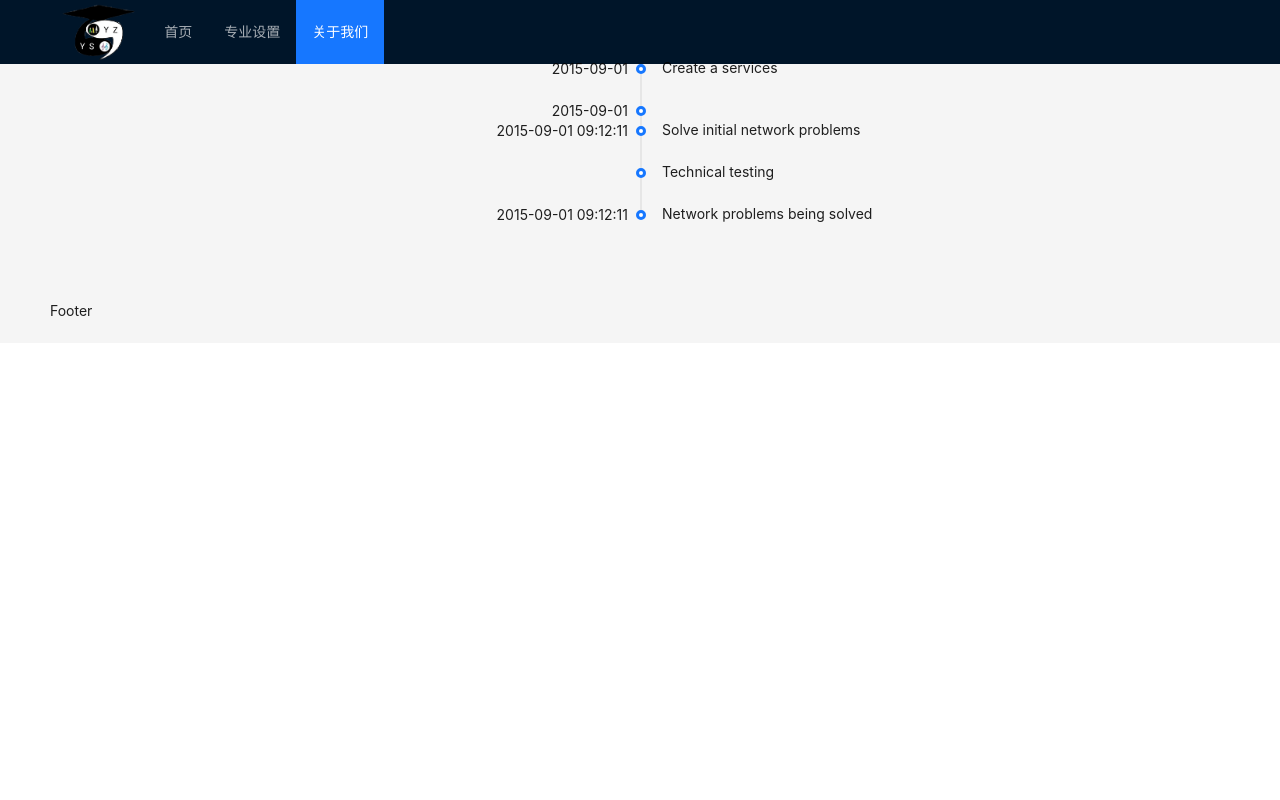
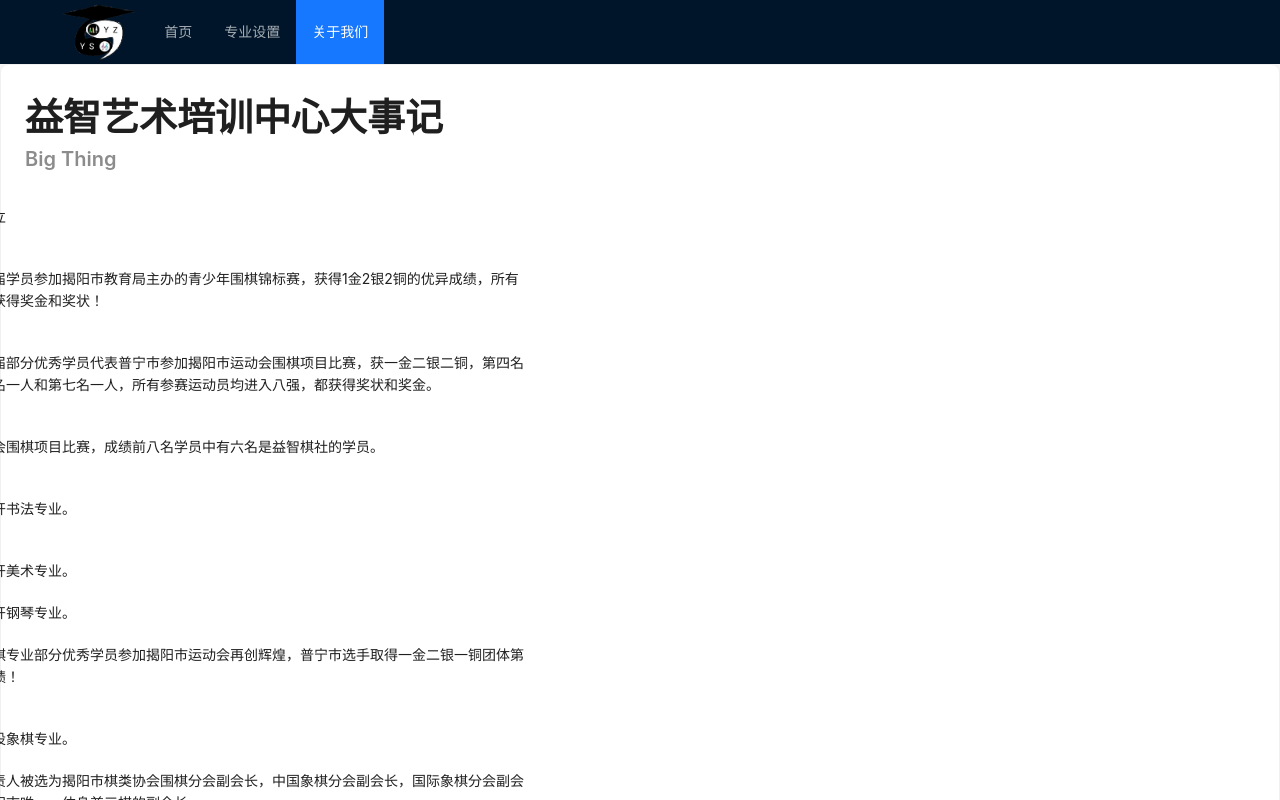
Before and after one commit to xiaobaigogo/netlify-feature-tour, a React app: page /about in a window 1280 px wide. Shown: the top 800 px of the page. Built offline with nearby package versions, Linux system fonts and the light colour scheme.

Commit message:
✨ feat: 完成关于大事记

```diff
--- /dev/null
+++ b/src/components/about/components/BigThing.tsx
@@ -0,0 +1,98 @@
+import { Card, Timeline, Typography } from "antd";
+import { ClockCircleOutlined } from "@ant-design/icons";
+
+export default function BigThing() {
+  return (
+    <Card>
+      <Typography.Title style={{ margin: "5px 0" }}>
+        {"益智艺术培训中心大事记"}
+      </Typography.Title>
+      <Typography.Title level={4} type="secondary" style={{ marginTop: "5px" }}>
+        {"Big Thing"}
+      </Typography.Title>
+      <Timeline mode={"left"} style={{ transform: "translate(-740px, 10px)" }}>
+        <Timeline.Item
+          dot={<ClockCircleOutlined />}
+          label={
+            <Typography.Title level={5} style={{ margin: "0" }}>
+              2012年
+            </Typography.Title>
+          }
+        ></Timeline.Item>
+        <Timeline.Item label={"2012年2月"}>益智棋社成立</Timeline.Item>
+        <Timeline.Item
+          dot={<ClockCircleOutlined />}
+          label={
+            <Typography.Title level={5} style={{ margin: "0" }}>
+              2013年
+            </Typography.Title>
+          }
+        ></Timeline.Item>
+        <Timeline.Item label={"2013年5月"}>
+          益智棋社首届学员参加揭阳市教育局主办的青少年围棋锦标赛，获得1金2银2铜的优异成绩，所有参赛学员都获得奖金和奖状！
+        </Timeline.Item>
+        <Timeline.Item
+          dot={<ClockCircleOutlined />}
+          label={
+            <Typography.Title level={5} style={{ margin: "0" }}>
+              2014年
+            </Typography.Title>
+          }
+        ></Timeline.Item>
+        <Timeline.Item label={"2014年7月"}>
+          益智棋社首届部分优秀学员代表普宁市参加揭阳市运动会围棋项目比赛，获一金二银二铜，第四名一人，第五名一人和第七名一人，所有参赛运动员均进入八强，都获得奖状和奖金。
+        </Timeline.Item>
+        <Timeline.Item
+          dot={<ClockCircleOutlined />}
+          label={
+            <Typography.Title level={5} style={{ margin: "0" }}>
+              2015年
+            </Typography.Title>
+          }
+        ></Timeline.Item>
+        <Timeline.Item label={"2015年7月"}>
+          普宁市运动会围棋项目比赛，成绩前八名学员中有六名是益智棋社的学员。
+        </Timeline.Item>
+        <Timeline.Item
+          dot={<ClockCircleOutlined />}
+          label={
+            <Typography.Title level={5} style={{ margin: "0" }}>
+              2016年
+            </Typography.Title>
+          }
+        ></Timeline.Item>
+        <Timeline.Item label={"2016年初"}>益智棋社新开书法专业。</Timeline.Item>
+        <Timeline.Item
+          dot={<ClockCircleOutlined />}
+          label={
+            <Typography.Title level={5} style={{ margin: "0" }}>
+              2017年
+            </Typography.Title>
+          }
+        ></Timeline.Item>
+        <Timeline.Item label={"2017年初"}>益智棋社新开美术专业。</Timeline.Item>
+        <Timeline.Item label={"2017年暑期"}>
+          益智棋社新开钢琴专业。
+        </Timeline.Item>
+        <Timeline.Item label={"2017年暑期"}>
+          益智棋社围棋专业部分优秀学员参加揭阳市运动会再创辉煌，普宁市选手取得一金二银一铜团体第二名的好成绩！
+        </Timeline.Item>
+        <Timeline.Item
+          dot={<ClockCircleOutlined />}
+          label={
+            <Typography.Title level={5} style={{ margin: "0" }}>
+              2018年
+            </Typography.Title>
+          }
+        ></Timeline.Item>
+        <Timeline.Item label={"2018年初"}>益智棋社增设象棋专业。</Timeline.Item>
+        <Timeline.Item label={"2018年初"}>
+          益智棋社负责人被选为揭阳市棋类协会围棋分会副会长，中国象棋分会副会长，国际象棋分会副会长，成为揭阳市唯一一位身兼三棋的副会长。
+        </Timeline.Item>
+        <Timeline.Item label={"2018年"}>
+          益智棋社升级为益智艺术培训中心。
+        </Timeline.Item>
+      </Timeline>
+    </Card>
+  );
+}
--- a/src/components/about/index.tsx
+++ b/src/components/about/index.tsx
@@ -1,19 +1,9 @@
-import { Timeline } from "antd";
+import BigThing from "./components/BigThing";
+
 
 export default function About() {
 
   return (
-    <Timeline mode={"left"}>
-
-      <Timeline.Item label="2015-09-01">Create a services</Timeline.Item>
-      <Timeline.Item label="2015-09-01"></Timeline.Item>
-      <Timeline.Item label="2015-09-01 09:12:11">
-        Solve initial network problems
-      </Timeline.Item>
-      <Timeline.Item>Technical testing</Timeline.Item>
-      <Timeline.Item label="2015-09-01 09:12:11">
-        Network problems being solved
-      </Timeline.Item>
-    </Timeline>
+    <BigThing />
   );
 }
--- a/src/components/home/components/HomeText.tsx
+++ b/src/components/home/components/HomeText.tsx
@@ -7,7 +7,7 @@ export default function HomeText({
 }: {
   title: string;
   subTitle: string;
-  paragraph: string |string[];
+  paragraph?: string |string[];
 }) {
   return (
     <>
@@ -17,6 +17,10 @@ export default function HomeText({
       <Typography.Title level={4} type="secondary" style={{ marginTop: "5px" }}>
         {subTitle}
       </Typography.Title>
+      {!paragraph ? (
+        <></>
+      ) : (
+        <>
           {typeof paragraph == "string" ? (
             <Typography.Paragraph style={{ lineHeight: 2.5 }}>
               {paragraph}
@@ -29,5 +33,7 @@ export default function HomeText({
             ))
           )}
         </>
+      )}
+    </>
   );
 }
```
Also changed, not shown: package.json (line endings or trailing spaces), 2 other files (tests, documents, lock files or other folders). Lines whose indentation alone changed are shown as unchanged.
